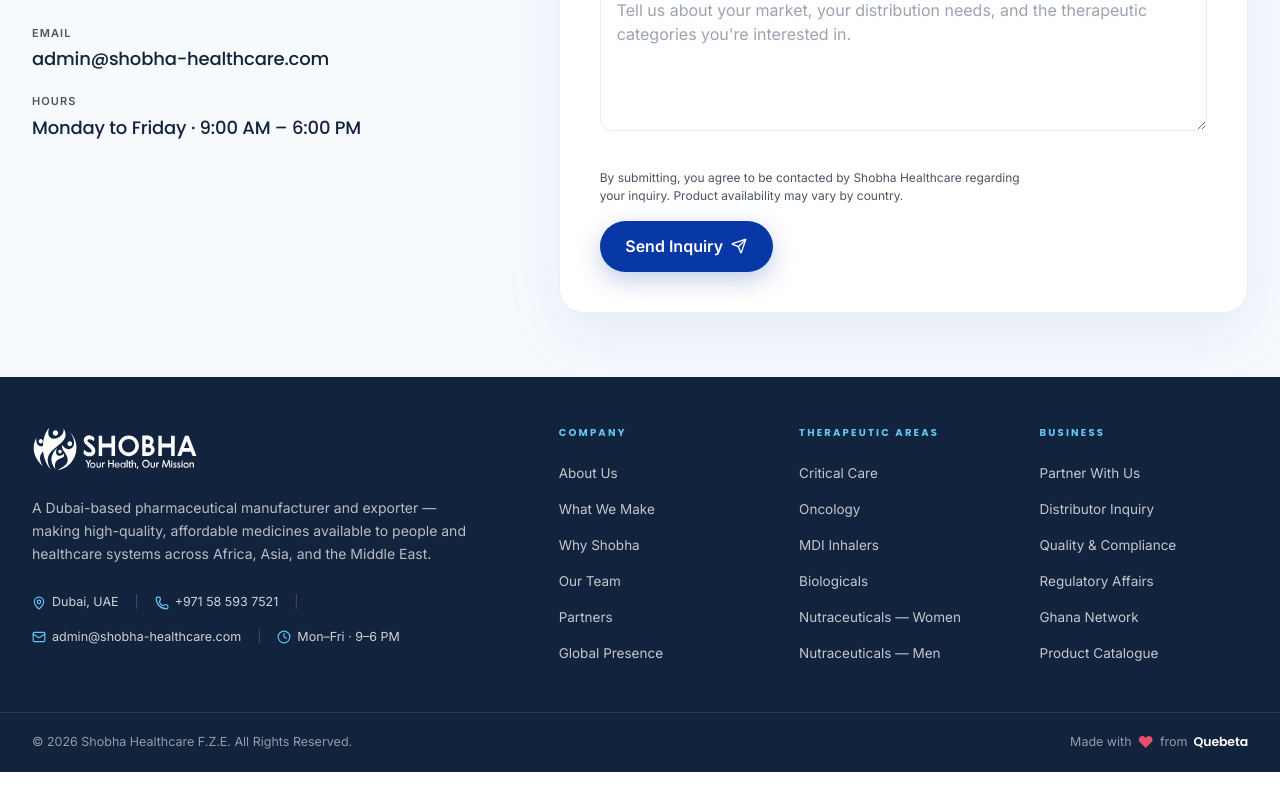
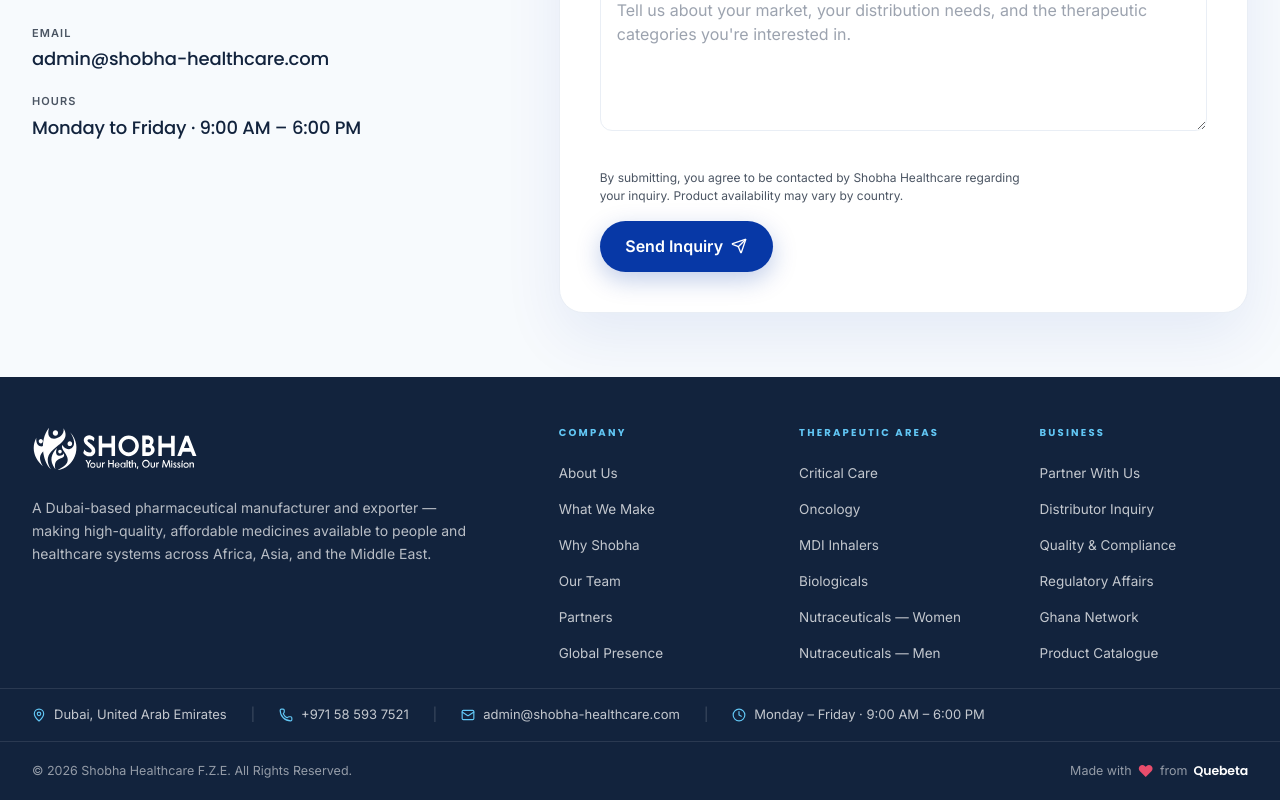
Before and after one commit to Quebeta-Technologies/SHOBHAWEBSITE-update, a React (Create React App) app in the folder SHOBHAWEBSITE-about us/SHOBHAWEBSITE-main/frontend/: page / in a window 1280 px wide. Shown: the part 9823-10623 px from the top of the page. Before the commit the page ends 10595 px from the top, so only its background shows below. Built offline with nearby package versions, Linux system fonts and the light colour scheme; no server answers.

Commit message:
footer change the comntent

```diff
--- a/SHOBHAWEBSITE-about us/SHOBHAWEBSITE-main/frontend/src/components/site/Footer.jsx
+++ b/SHOBHAWEBSITE-about us/SHOBHAWEBSITE-main/frontend/src/components/site/Footer.jsx
@@ -44,7 +44,7 @@ export default function Footer() {
       data-testid="site-footer"
       className="bg-[#12233D] text-[#E9EEF5] relative"
     >
-      <div className="container-x py-12 grid lg:grid-cols-12 gap-12">
+      <div className="container-x pt-12 pb-6 grid lg:grid-cols-12 gap-12">
         <div className="lg:col-span-5">
           <div>
             <Logo className="h-12 w-auto brightness-0 invert" />
@@ -54,29 +54,6 @@ export default function Footer() {
             high-quality, affordable medicines available to people and
             healthcare systems across Africa, Asia, and the Middle East.
           </p>
-
-          {/* Contact info — single horizontal line */}
-          <div className="mt-7 flex items-center gap-4 text-[12.5px] text-white/80 flex-wrap">
-            <div className="flex items-center gap-1.5 whitespace-nowrap">
-              <MapPin className="w-3.5 h-3.5 text-[#62C7F5] shrink-0" />
-              <span>Dubai, UAE</span>
-            </div>
-            <span className="text-white/20">|</span>
-            <a href="tel:+971585937521" className="flex items-center gap-1.5 hover:text-white transition-colors whitespace-nowrap">
-              <Phone className="w-3.5 h-3.5 text-[#62C7F5] shrink-0" />
-              <span>+971 58 593 7521</span>
-            </a>
-            <span className="text-white/20">|</span>
-            <a href="mailto:admin@shobha-healthcare.com" className="flex items-center gap-1.5 hover:text-white transition-colors whitespace-nowrap">
-              <Mail className="w-3.5 h-3.5 text-[#62C7F5] shrink-0" />
-              <span>admin@shobha-healthcare.com</span>
-            </a>
-            <span className="text-white/20">|</span>
-            <div className="flex items-center gap-1.5 whitespace-nowrap">
-              <Clock className="w-3.5 h-3.5 text-[#62C7F5] shrink-0" />
-              <span>Mon–Fri · 9–6 PM</span>
-            </div>
-          </div>
         </div>
 
         <div className="lg:col-span-7 grid sm:grid-cols-3 gap-8">
@@ -102,6 +79,31 @@ export default function Footer() {
         </div>
       </div>
 
+      {/* Full-width contact info strip */}
+      <div className="border-t border-white/10">
+        <div className="container-x py-4 flex items-center gap-6 text-[13px] text-white/75 flex-wrap">
+          <div className="flex items-center gap-2 whitespace-nowrap">
+            <MapPin className="w-3.5 h-3.5 text-[#62C7F5] shrink-0" />
+            <span>Dubai, United Arab Emirates</span>
+          </div>
+          <span className="text-white/20">|</span>
+          <a href="tel:+971585937521" className="flex items-center gap-2 hover:text-white transition-colors whitespace-nowrap">
+            <Phone className="w-3.5 h-3.5 text-[#62C7F5] shrink-0" />
+            <span>+971 58 593 7521</span>
+          </a>
+          <span className="text-white/20">|</span>
+          <a href="mailto:admin@shobha-healthcare.com" className="flex items-center gap-2 hover:text-white transition-colors whitespace-nowrap">
+            <Mail className="w-3.5 h-3.5 text-[#62C7F5] shrink-0" />
+            <span>admin@shobha-healthcare.com</span>
+          </a>
+          <span className="text-white/20">|</span>
+          <div className="flex items-center gap-2 whitespace-nowrap">
+            <Clock className="w-3.5 h-3.5 text-[#62C7F5] shrink-0" />
+            <span>Monday – Friday · 9:00 AM – 6:00 PM</span>
+          </div>
+        </div>
+      </div>
+
       <div className="border-t border-white/10">
         <div className="container-x py-5 flex flex-col md:flex-row items-start md:items-center justify-between gap-3 text-white/55 text-[12.5px]">
           <div>© 2026 Shobha Healthcare F.Z.E. All Rights Reserved.</div>
```
